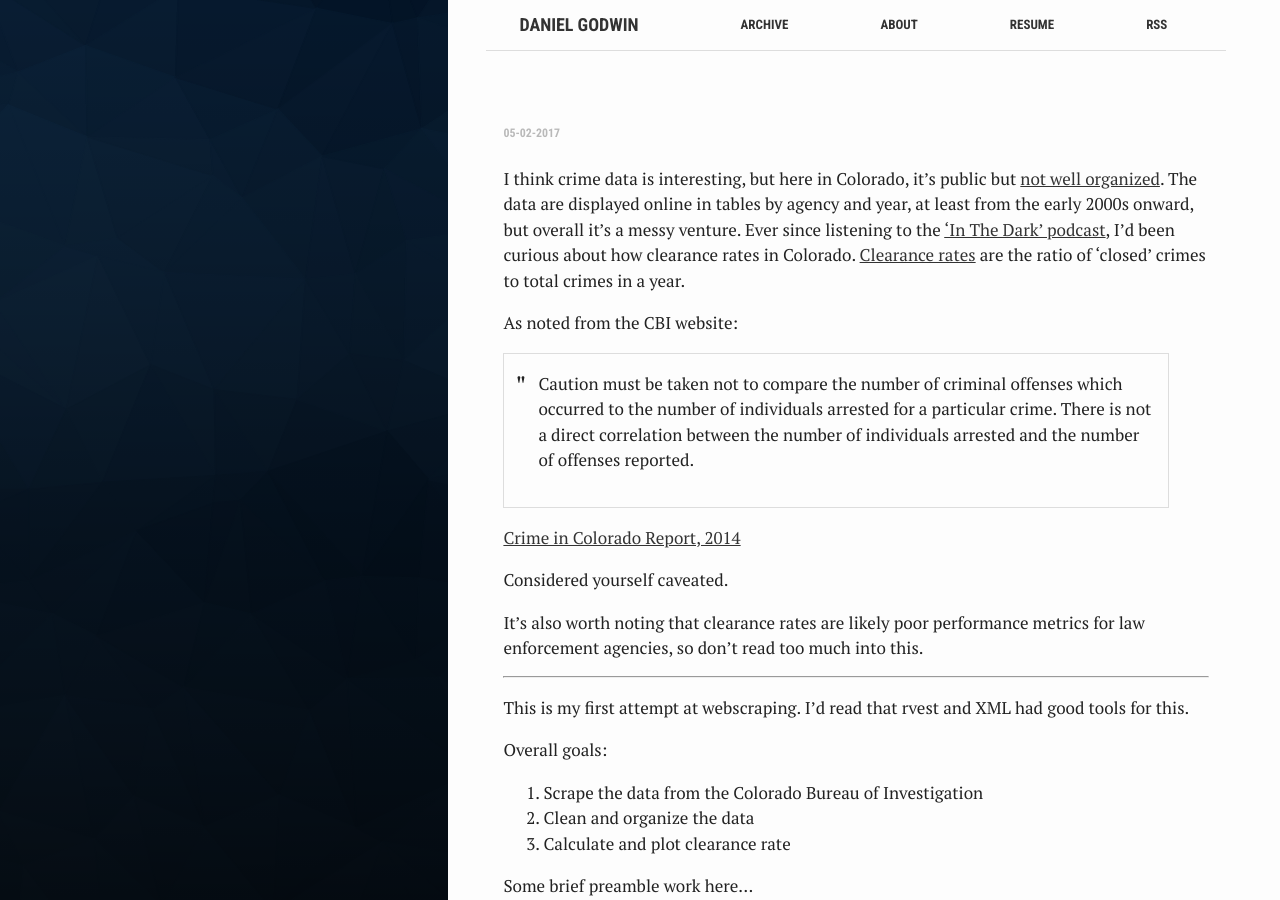
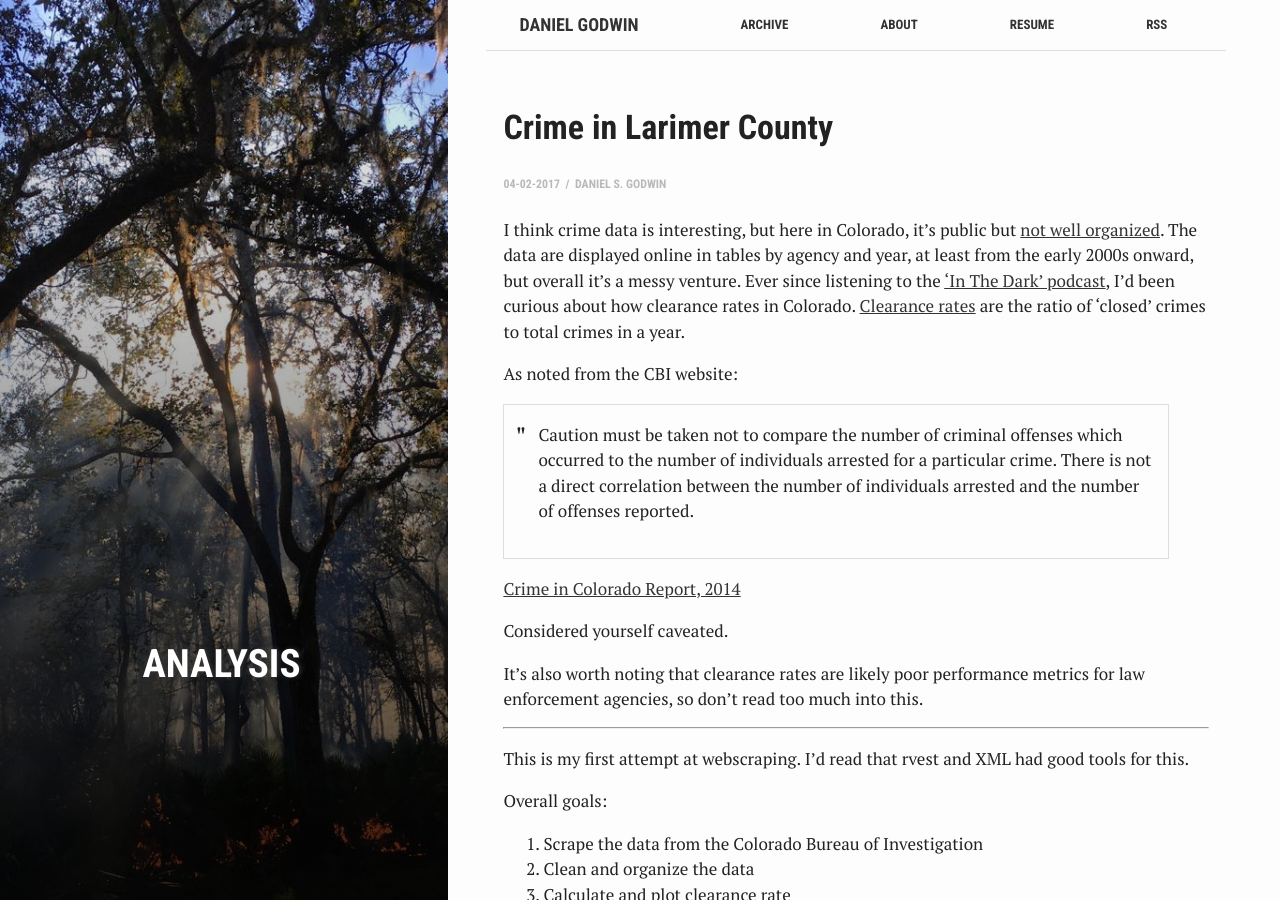
Before and after one commit to danielg7/danielg7.github.io, a Jekyll site: the page built from _posts/2017-04-04-PlayingWithCrimeData.md, in a window 1280 px wide and 900 px high. Built offline with Jekyll 4.4.1, drawn with Linux system fonts in a browser that asks for light colours; our own code applies the rules of GitHub Pages for plain Markdown files; some of the changed lines change nothing that is shown.

Commit message:
Fixed tags

```diff
--- a/_posts/2017-04-04-PlayingWithCrimeData.md
+++ b/_posts/2017-04-04-PlayingWithCrimeData.md
@@ -4,7 +4,7 @@
 date: 2017-02-04 19:38:00 +0700
 output: github_document
 bg: "fire.jpg"
-tags['Analysis']
+tags: ['Analysis']
 layout: post
 
 ---
```
